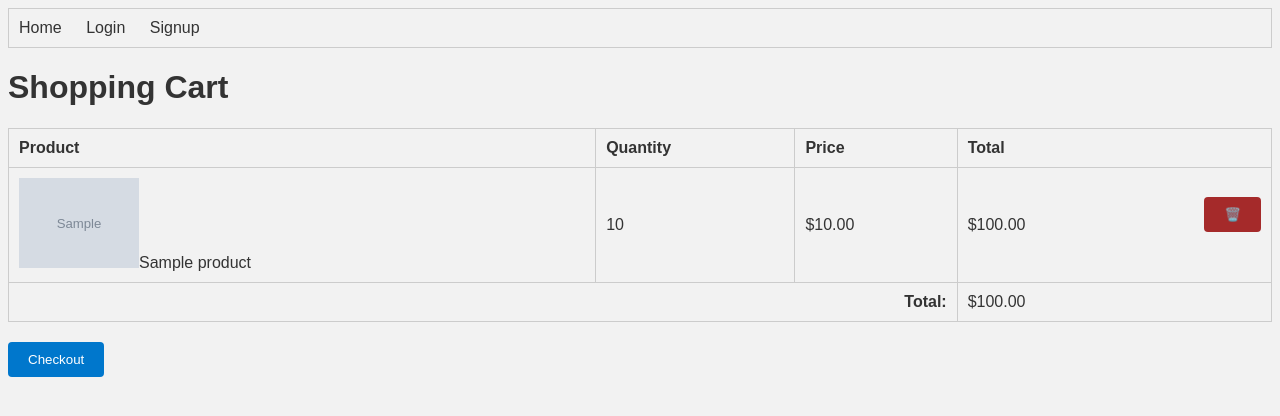
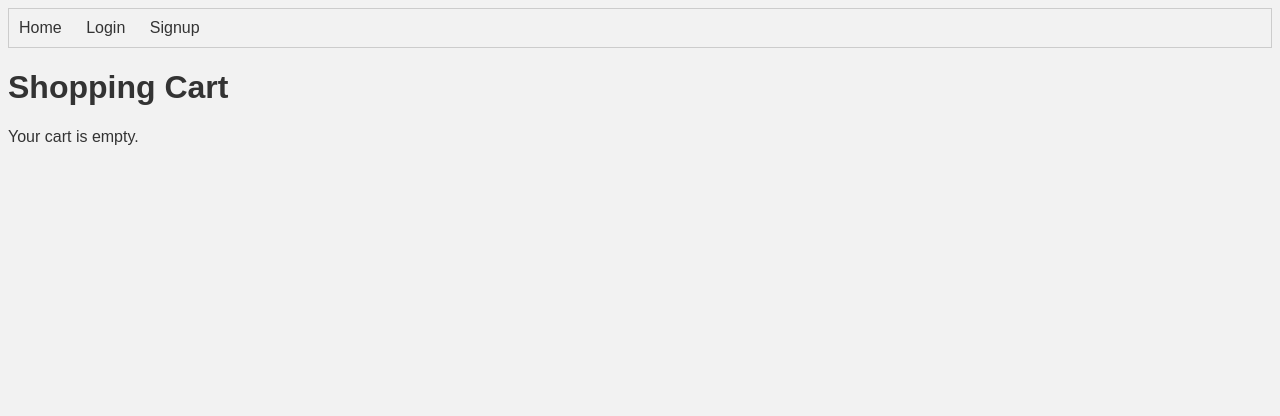
Before and after one commit to taras-fid/pyShop, a Django app: page /cart/ in a window 1280 px wide. Shown: the top 416 px of the page. Run offline with Django 4.2, Linux system fonts and the light colour scheme; tables that the repository leaves empty hold one stand-in row (values such as "Sample post"); grey boxes marked "Sample" are stand-in pictures.

Commit message:
changed cart logic to session type.

```diff
--- a/app/settings.py
+++ b/app/settings.py
@@ -41,6 +41,8 @@ INSTALLED_APPS = [
     'user.apps.UserConfig',
     'cart.apps.CartConfig',
 ]
+
+CART_SESSION_ID = 'cart'
 
 MIDDLEWARE = [
     'django.middleware.security.SecurityMiddleware',
--- a/app/static/css/style.css
+++ b/app/static/css/style.css
@@ -107,6 +107,19 @@ form button:hover {
   background-color: #005ea5;
 }
 
+a button {
+  background-color: #0077cc;
+  color: #fff;
+  padding: 10px 20px;
+  border: none;
+  border-radius: 4px;
+  cursor: pointer;
+}
+
+a button:hover {
+  background-color: #005ea5;
+}
+
 /* Tables */
 table {
   border-collapse: collapse;
--- a/app/views.py
+++ b/app/views.py
@@ -1,5 +1,5 @@
 from django.shortcuts import render, redirect
-from cart.models import Product, CartItem, Cart
+from cart.models import Product
 from django.contrib.auth import get_user_model, authenticate, login as Dlogin, logout as Dlogout
 from django.contrib.auth.decorators import login_required
 from django.contrib.auth.forms import AuthenticationForm, UserCreationForm
@@ -41,7 +41,6 @@ def signup(request):
             password = form.cleaned_data.get('password1')
             user = authenticate(username=username, password=password)
             Dlogin(request, user)
-            Cart(user=user).save()
             return redirect('home')
     else:
         form = UserCreationForm()
@@ -50,8 +49,5 @@ def signup(request):
 
 @login_required
 def logout(request):
-    user = User.objects.get(id=request.user.id)
-    cart = Cart.objects.filter(user=user)
-    CartItem.objects.filter(cart=cart.first()).delete()
     Dlogout(request)
     return redirect('home')
--- /dev/null
+++ b/cart/cart.py
@@ -0,0 +1,64 @@
+from decimal import Decimal
+from django.conf import settings
+from .models import Product
+
+
+class Cart(object):
+    def __init__(self, request):
+        # init cart session
+        self.session = request.session
+        cart = self.session.get(settings.CART_SESSION_ID)
+        if not cart:
+            # save cart to the session
+            cart = self.session[settings.CART_SESSION_ID] = {}
+        self.cart = cart
+
+    # adds products to the cart or update the quantity
+    def add(self, product, quantity=1, update_quantity=False):
+        product_id = str(product.id)
+        if product_id not in self.cart:
+            self.cart[product_id] = {'quantity': 0,
+                                     'price': str(product.price)}
+        if update_quantity:
+            self.cart[product_id]['quantity'] = quantity
+        else:
+            self.cart[product_id]['quantity'] += quantity
+        self.save()
+
+    # saves session data
+    def save(self):
+        self.session[settings.CART_SESSION_ID] = self.cart
+        # indicate that session was modified
+        self.session.modified = True
+
+    # removes product from the cart
+    def remove(self, product):
+        product_id = str(product.id)
+        if product_id in self.cart:
+            del self.cart[product_id]
+            self.save()
+
+    # products iterator
+    def __iter__(self):
+        product_ids = self.cart.keys()
+        products = Product.objects.filter(id__in=product_ids)
+        for product in products:
+            self.cart[str(product.id)]['product'] = product
+
+        for item in self.cart.values():
+            item['price'] = Decimal(item['price'])
+            item['total_price'] = item['price'] * item['quantity']
+            yield item
+
+    # returns amount of products in the cart
+    def __len__(self):
+        return sum(item['quantity'] for item in self.cart.values())
+
+    # returns total price of the cart
+    def get_total_price(self):
+        return sum(Decimal(item['price'])*item['quantity'] for item in self.cart.values())
+
+    # deletes cart session
+    def clear(self):
+        del self.session[settings.CART_SESSION_ID]
+        self.session.modified = True
--- /dev/null
+++ b/cart/forms.py
@@ -0,0 +1,8 @@
+from django import forms
+
+PRODUCT_QUANTITY_CHOICES = [(i, str(i)) for i in range(1, 999)]
+
+
+class CartAddProductForm(forms.Form):
+    quantity = forms.TypedChoiceField(choices=PRODUCT_QUANTITY_CHOICES, coerce=int)
+    update = forms.BooleanField(required=False, initial=False, widget=forms.HiddenInput)
--- a/cart/models.py
+++ b/cart/models.py
@@ -39,20 +39,3 @@ class OrderItem(models.Model):
 
     def __str__(self):
         return str(self.product.name) + '-' + str(self.quantity)
-
-
-class Cart(models.Model):
-    user = models.ForeignKey(User, on_delete=models.CASCADE)
-    created_at = models.DateTimeField(auto_now_add=True)
-
-    def __str__(self):
-        return str(self.id)
-
-
-class CartItem(models.Model):
-    cart = models.ForeignKey(Cart, on_delete=models.CASCADE)
-    product = models.ForeignKey(Product, on_delete=models.CASCADE)
-    quantity = models.IntegerField(default=1)
-
-    def __str__(self):
-        return f"{self.cart}: {self.product} x {self.quantity}"
--- a/cart/templates/cart.html
+++ b/cart/templates/cart.html
@@ -24,10 +24,9 @@
           <td>
             <div class="delete-total">
               ${{ item.product.price|multiply_price_quantity:item.quantity }}
-              <form method="POST" action="{% url 'delete_cart_item' item_id=item.id %}">
-                {% csrf_token %}
+              <a href="{% url 'delete_cart_item' product_id=item.product.id %}">
                 <button type="submit" style="background-color:#A52A2A;">🗑️</button>
-              </form>
+              </a>
             </div>
           </td>
         </tr>
--- a/cart/urls.py
+++ b/cart/urls.py
@@ -3,7 +3,7 @@ from . import views
 
 urlpatterns = [
     path('', views.view_cart, name='view_cart'),
-    path('add-to-cart/<int:product_id>/', views.add_to_cart, name='add_to_cart'),
-    path('delete/<int:item_id>/', views.delete_cart_item, name='delete_cart_item'),
+    path('add-to-cart/(<product_id>)/', views.add_to_cart, name='add_to_cart'),
+    path('delete/(<product_id>)/', views.delete_cart_item, name='delete_cart_item'),
     path('checkout/', views.checkout, name='checkout'),
 ]
--- a/cart/views.py
+++ b/cart/views.py
@@ -1,63 +1,52 @@
-from django.shortcuts import render, redirect
-from django.urls import reverse
-from .models import CartItem, Product, Cart, Order, OrderItem
+from django.shortcuts import render, redirect, get_object_or_404
+from .models import Product, Order, OrderItem
 from django.contrib.auth.decorators import login_required
-from django.contrib import messages
+from django.views.decorators.http import require_POST
+from .cart import Cart
+from .forms import CartAddProductForm
+
+
+@require_POST
+def add_to_cart(request, product_id):
+    cart = Cart(request)
+    product = get_object_or_404(Product, id=product_id)
+    form = CartAddProductForm(request.POST)
+    if form.is_valid():
+        cd = form.cleaned_data
+        cart.add(product=product, quantity=cd['quantity'], update_quantity=cd['update'])
+    return redirect('view_cart')
+
+
+def delete_cart_item(request, product_id):
+    cart = Cart(request)
+    product = get_object_or_404(Product, id=product_id)
+    cart.remove(product)
+    return redirect('view_cart')
 
 
 def view_cart(request):
-    cart = CartItem.objects.all()
-    total = sum([item.product.price * item.quantity for item in cart])
-    context = {'title': 'Shopping Cart', 'cart': cart, 'total': total}
+    cart = Cart(request)
+    context = {'title': 'Shopping Cart', 'cart': cart, 'total': cart.get_total_price()}
+    for item in cart:
+        item['update_quantity_form'] = CartAddProductForm(
+                                        initial={
+                                            'quantity': item['quantity'],
+                                            'update': True
+                                        })
     return render(request, 'cart.html', context)
-
-
-@login_required
-def add_to_cart(request, product_id):
-    if request.method == 'POST':
-        product = Product.objects.get(pk=product_id)
-        quantity = int(request.POST.get('quantity', 1))
-        cart = Cart.objects.get(user=request.user)
-        try:
-            # If these item is new for the cart.
-            cart_item = CartItem.objects.get(product=product)
-            cart_item.quantity = cart_item.quantity + quantity
-            cart_item.save()
-        except CartItem.DoesNotExist:
-            # If these item is already in the cart.
-            item = CartItem(product=product, quantity=quantity, cart=cart)
-            item.save()
-    else:
-        return redirect(reverse('home'))
-    return redirect(reverse('view_cart'))
-
-
-@login_required
-def delete_cart_item(request, item_id):
-    try:
-        cart_item = CartItem.objects.get(id=item_id)
-        # Check if the cart item belongs to the current user
-        if cart_item.cart.user != request.user:
-            raise CartItem.DoesNotExist
-        cart_item.delete()
-        messages.success(request, "Item deleted from cart.")
-    except CartItem.DoesNotExist:
-        messages.error(request, "Cart item not found.")
-    return redirect('view_cart')
 
 
 @login_required
 def checkout(request):
     if request.method == 'POST':
-        cart_obj = Cart.objects.filter(user=request.user.id)
-        cart = CartItem.objects.filter(cart=cart_obj.first())
-        total = sum([item.product.price * item.quantity for item in cart])
+        cart = Cart(request)
+        total = cart.get_total_price()
         order = Order(user=request.user, total=total)
         order.save()
         for item in cart:
             order_item = OrderItem(product=item.product, quantity=item.quantity, order=order)
             order_item.save()
-        cart.delete()
+        cart.clear()
         return render(request, 'checkout_success.html', {'title': 'Checkout Success'})
     else:
         return render(request, 'checkout.html', {'title': 'Checkout'})
```
Also changed, not shown: cart/migrations/0007_remove_cartitem_cart_remove_cartitem_product_and_more.py (added).
